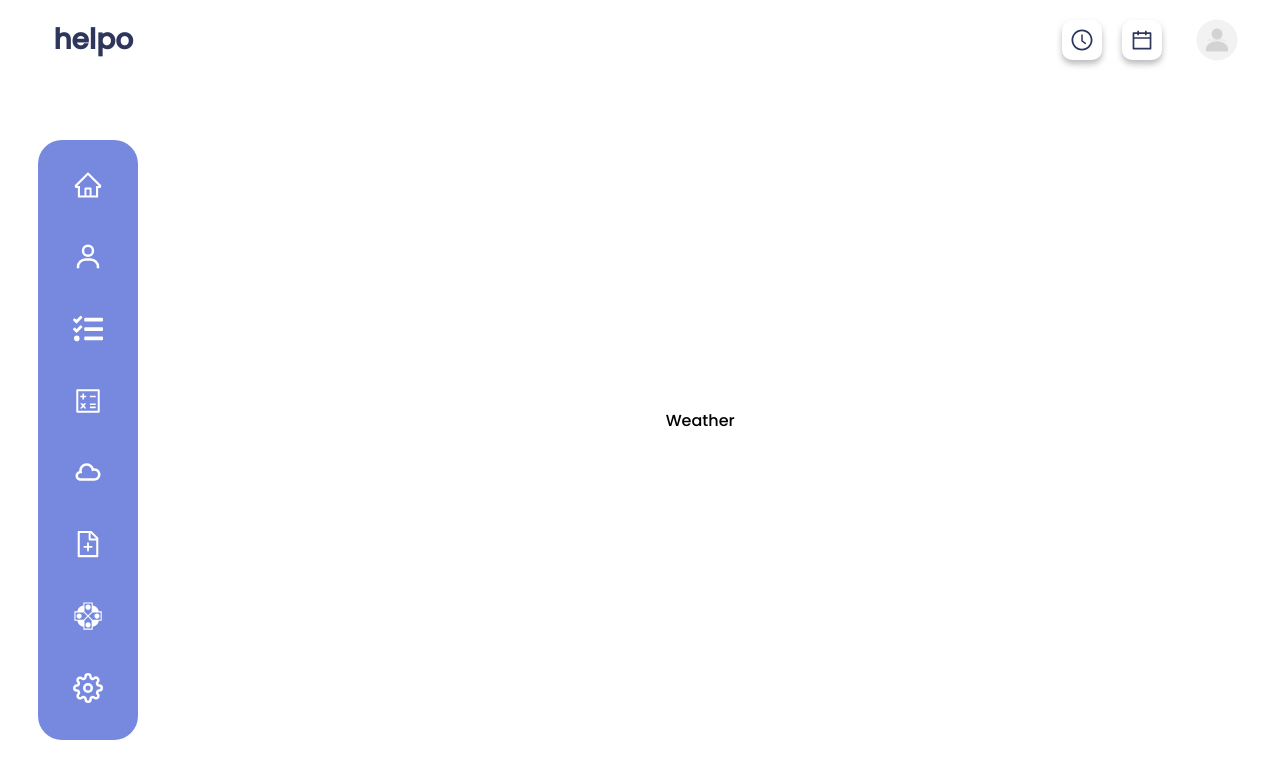
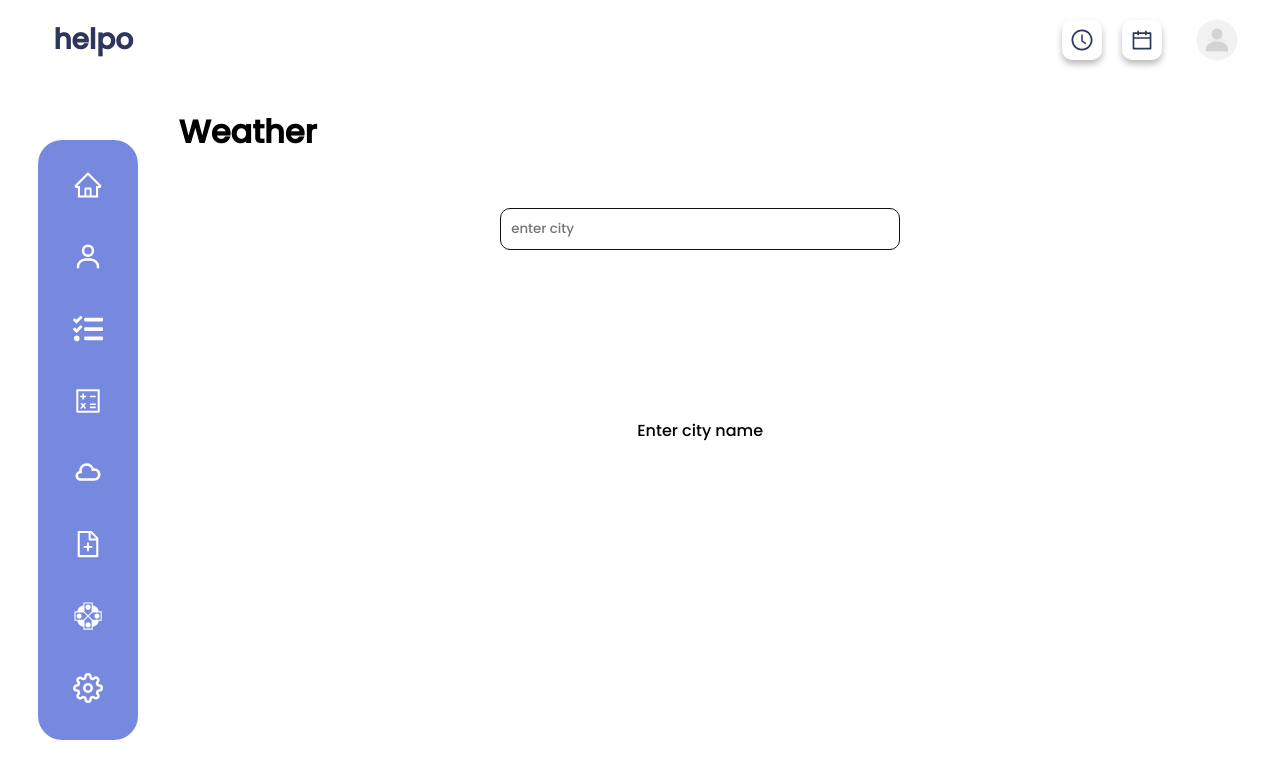
Before and after one commit to YusufjonAbdumajidov/helpo, a React (Create React App) app: page /Weather in a window 1280 px wide. Shown: the top 778 px of the page. Built offline with nearby package versions, Linux system fonts and the light colour scheme.

Commit message:
added new functionalities

```diff
--- a/src/Components/Calculator.jsx
+++ b/src/Components/Calculator.jsx
@@ -25,7 +25,6 @@ const Calculator = () => {
         <div className="current-operand">{formatOperand(currentOperand)}</div>
       </section>
       <div className="calButtons">
-
           <section onClick={() => dispatch(deleteDigit())}>del</section>
           <section onClick={() => dispatch(chooseOperation('%'))}>%</section>
           <section onClick={()=> dispatch(clear())}>ac</section>
@@ -43,7 +42,7 @@ const Calculator = () => {
           <section onClick={() => dispatch(chooseOperation('-'))}>-</section>
           <section onClick={()=> dispatch(addDigit(0))}>0</section>
           <section onClick={()=> dispatch(addDigit("."))}>.</section>
-          <section  onClick={()=> dispatch(calculate())}>=</section>
+          <section onClick={()=> dispatch(calculate())}>=</section>
           <section onClick={() => dispatch(chooseOperation('+'))} >+</section>
       </div>
     </div>
--- a/src/Components/Navigator.jsx
+++ b/src/Components/Navigator.jsx
@@ -16,7 +16,6 @@ const Navigator = () => {
         <Link to='/game'><GiGamepadCross className='navIcon'/></Link>
         <Link to='/Settings'><FiSettings className='navIcon'/></Link>
     </div>
-
     </>
   )
 }
--- a/src/Components/Weather.jsx
+++ b/src/Components/Weather.jsx
@@ -1,8 +1,56 @@
-import React from 'react'
+import React, {useState} from 'react'
 
 const Weather = () => {
+
+  const apiKey = 'a5ccbd68de38d5a7bcc55e5d630b60e5';
+  const [weatherData, setWeatherData] = useState([{}]);
+  const [city, setCity] = useState("");
+  const [showCelsius, setShowCelsius] = useState(false);
+  const [celsius, setCelsius] = useState();
+
+  const getWeather = event => {
+    if(event.key === "Enter"){
+      fetch(`https://api.openweathermap.org/data/2.5/weather?q=${city}&units=imperial&APPID=${apiKey}`).then(
+        response => response.json()
+      ).then(
+        data => {
+          setWeatherData(data);
+          setCity("");
+        }
+      )
+    }
+  }
+
+  const convertToCelsius = fahrenheit => {
+    const cel = (fahrenheit - 32) * 5/9;
+    console.log(cel);
+    setShowCelsius(!showCelsius);
+    setCelsius(Math.round(cel));
+  }
+  console.log(weatherData);
+
   return (
-    <div>Weather</div>
+    <div className='weather_container'>
+      <h1>Weather</h1>
+        <input type="text"
+        className='input'
+        placeholder='enter city'
+        onChange={e => setCity(e.target.value)}
+        value={city}
+        onKeyDown={getWeather}/>
+
+        {typeof weatherData.main === "undefined" ? (
+          <div>
+            <p>Enter city name</p>
+          </div>
+        ): (
+          <div className='weatherData'>
+            <p>{weatherData.name}</p>
+            <p>{showCelsius ? celsius : Math.round(weatherData.main.temp)} <span onClick={()=> convertToCelsius(Math.round(weatherData.main.temp))}>{showCelsius ? "(cel)" : "(fah)"}</span></p>
+            <p>{weatherData.weather[0].main}</p>
+          </div>
+        )}
+    </div>
   )
 }
 
--- /dev/null
+++ b/src/styles/_weather.scss
@@ -0,0 +1,36 @@
+.weather_container{
+    width: 100%;
+    height: 76vh;
+    padding: 20px;
+    padding-top: 40px;
+    @include flexCenter();
+    flex-direction: column;
+    h1{
+        position:absolute;
+        top: 40px;
+        left: 20px;
+    }
+    input{
+        padding: 10px;
+        width: 400px;
+        border-radius: 10px;
+        border: 1px solid #111;
+        outline: none;
+        position: absolute;
+        top: 140px;
+    }
+    .weatherData{
+        @include flexCenter();
+        flex-direction: column;
+        p{
+            font-size: 24px;
+        }
+        p:nth-child(2){
+            font-size: 94px;
+            span{
+                font-size: 20px;
+                cursor: pointer;
+            }
+        }
+    }
+}
--- a/src/styles/index.scss
+++ b/src/styles/index.scss
@@ -4,6 +4,7 @@
 @import './navigator';
 @import './home';
 @import './calculator';
+@import './weather';
 *{
     margin: 0;
     padding: 0;
```
